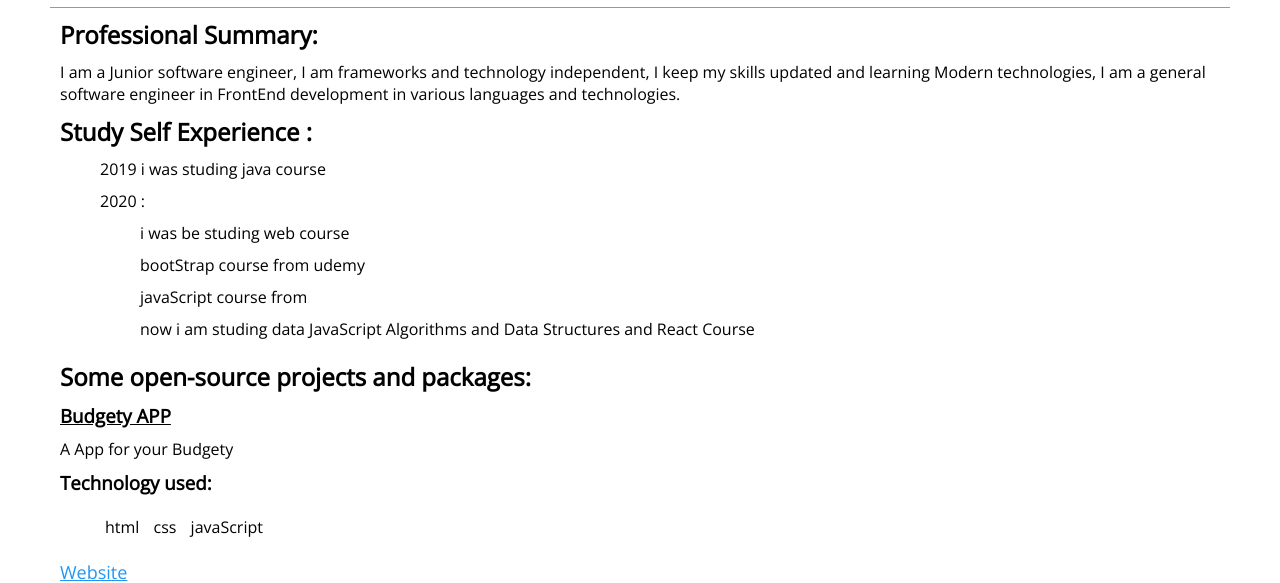
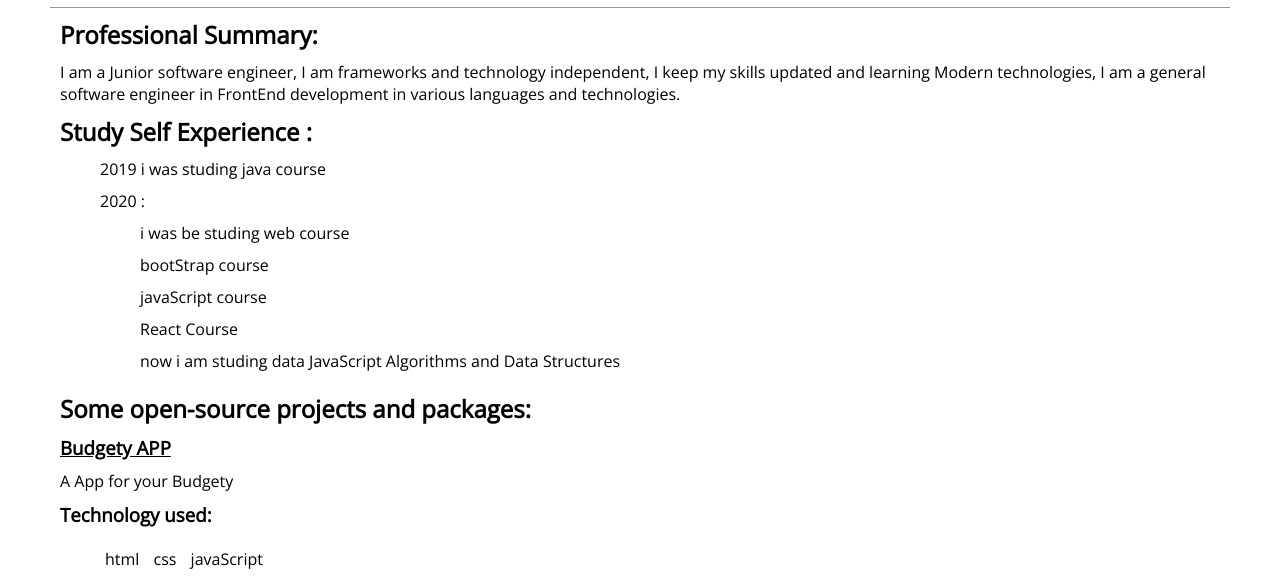
Before and after one commit to Abdullah-elhllopy/abdallahahmedCV, a plain HTML site: page index.html in a window 1280 px wide. Shown: the part 233-816 px from the top of the page. Drawn offline with nearby package versions, Linux system fonts and the light colour scheme.

Commit message:
Update index.html

```diff
--- a/index.html
+++ b/index.html
@@ -121,13 +121,16 @@
              i was be studing web course
           </li>
           <li>
-            bootStrap course from udemy
+            bootStrap course
           </li>
           <li>
-            javaScript course from
+            javaScript course
           </li>
-          <li>
-            now i am studing data JavaScript Algorithms and Data Structures and React Course
+            <li>
+             React Course
+            </li>
+            <li>
+            now i am studing data JavaScript Algorithms and Data Structures
            </li>
           </ul>
         </ul>
```
